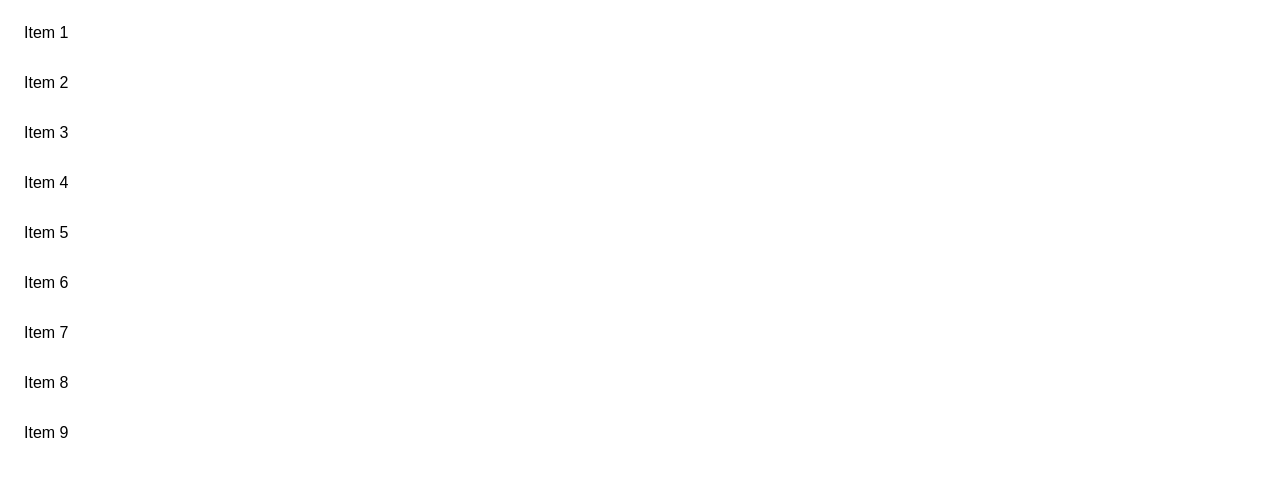
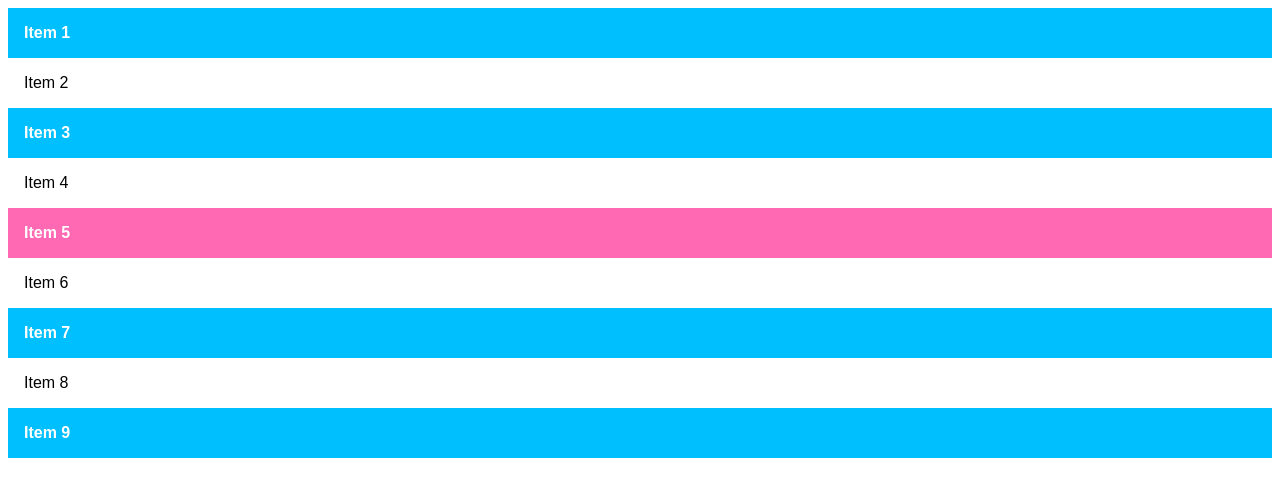
Before and after one commit to SimonaBM/HTML_And_CSS_Course, a plain HTML site: page HTML_And_CSS_Introduction/HTML _First_Page/Ex1.07/index.html in a window 1280 px wide. Drawn offline with Linux system fonts and the light colour scheme.

Commit message:
aded css rule

```diff
--- a/HTML_And_CSS_Introduction/HTML _First_Page/Ex1.07/index.html
+++ b/HTML_And_CSS_Introduction/HTML _First_Page/Ex1.07/index.html
@@ -16,7 +16,19 @@
             display: block;
             padding: 16px;
         }
-    </style>
+        li:nth-child(odd) {
+            background-color: deepskyblue;
+            color: white;
+            font-weight: bold;
+        }
+
+       li.selected {
+           background-color: hotpink;
+
+
+        }
+
+</style>
 </head>
 <body>
    <ul>
```
